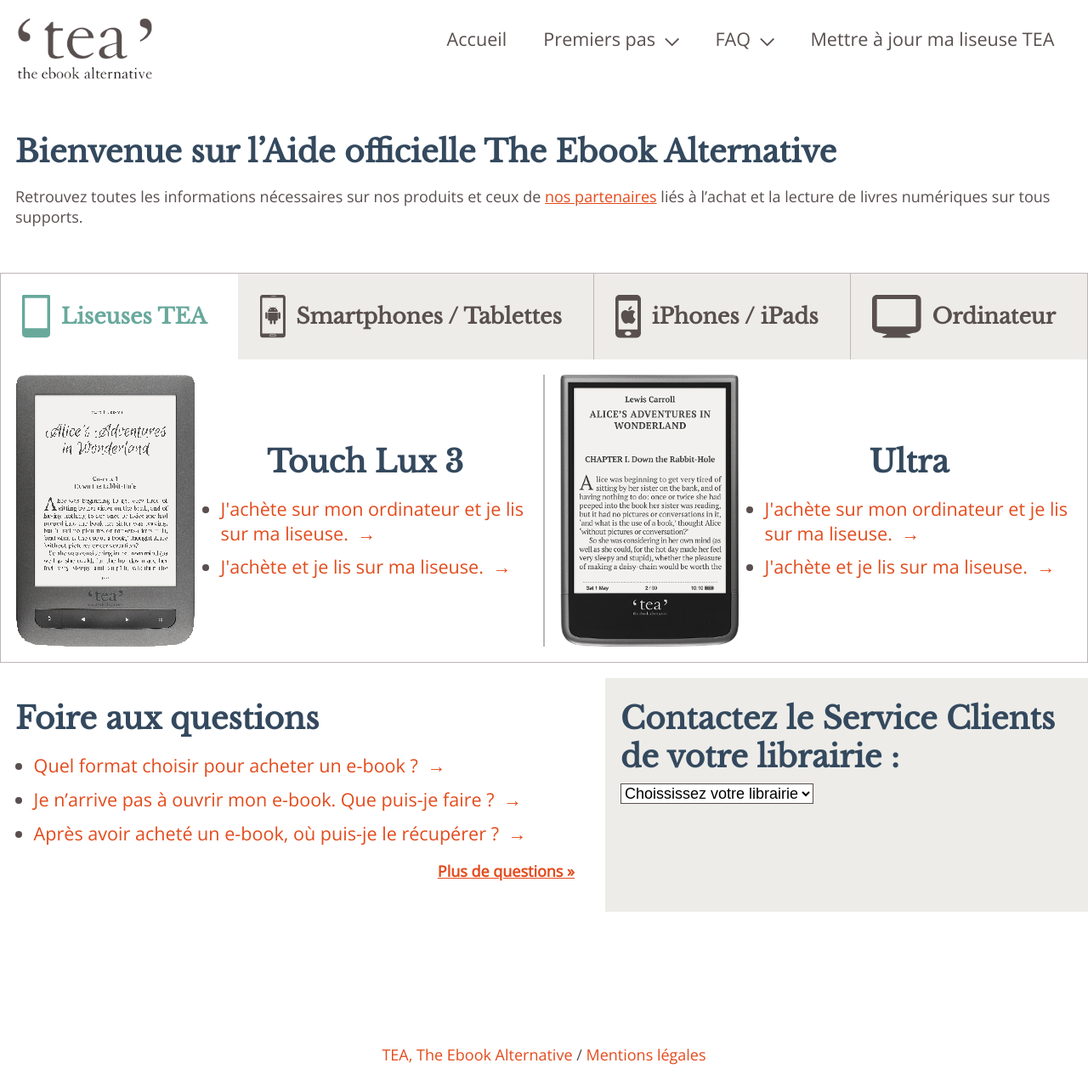
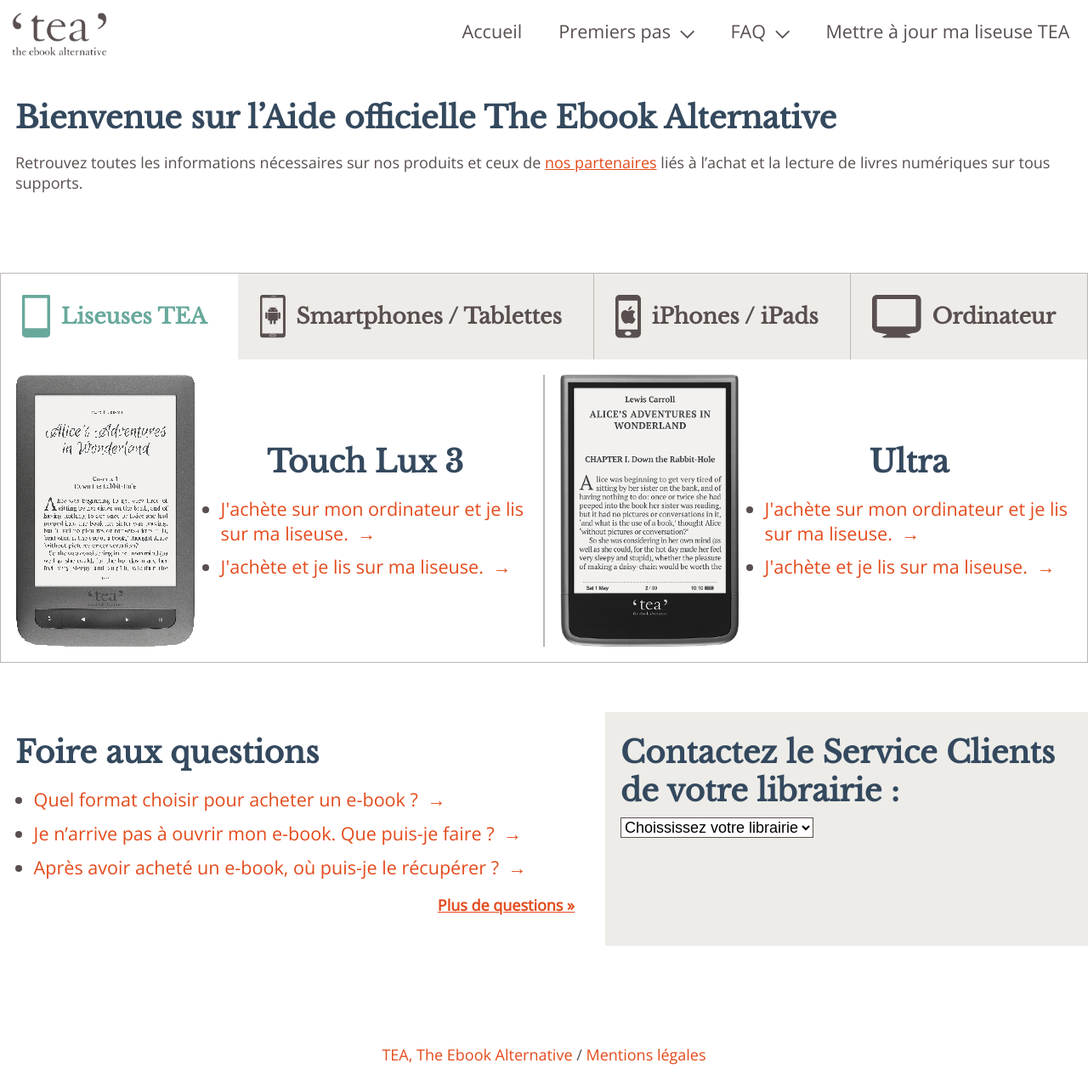
Before and after one commit to TEA-ebook/help-center, a Jekyll site: the page built from index.html, in a window 1280 px wide and 1271 px high. Shown: the whole window at 85% size. Built offline with Jekyll 4.4.1, drawn with Linux system fonts in a browser that asks for light colours.

```diff
--- a/_includes/header.html
+++ b/_includes/header.html
@@ -1,5 +1,5 @@
 <header id="header">
-  <div>
+  <div class="logo">
     <a href="/" alt="TEA, the ebook alternative"><img alt="TEA, the ebook alternative" src="/images/logo.png"></a>
   </div>
   <nav role="navigation" id="menu-top">
--- a/_sass/layout.scss
+++ b/_sass/layout.scss
@@ -10,6 +10,7 @@
   box-sizing:border-box;
 }
 
+$headerHeight:80px;
 // Top menu
 #header {
   position: fixed;
@@ -17,13 +18,18 @@
   justify-content: space-between;
   background: #fff;
   width: 100%;
-  height: 120px;
+  height: $headerHeight;
+
+  .logo {
+    img { max-height: $headerHeight; }
+  }
 
   p {
     display: none;
   }
   nav {
-    padding: 0.5em 1em;
+    padding: 0;
+    margin: 0;
 
     & > ul {
       display: flex;
@@ -48,7 +54,7 @@
 
 // Pages
 #content {
-  margin: 120px auto;
+  margin: $headerHeight auto;
   flex-grow: 1;
   display: flex;
   justify-content: space-between;
@@ -89,7 +95,8 @@
   width: 100%;
   position: fixed;
   left: 0px;
-  top: 120px;
+  top: $headerHeight;
+  border-top: 1px solid #ccc;
   #progress-element {
     background-color: $scrollProgress;
     height: 2px;
```
